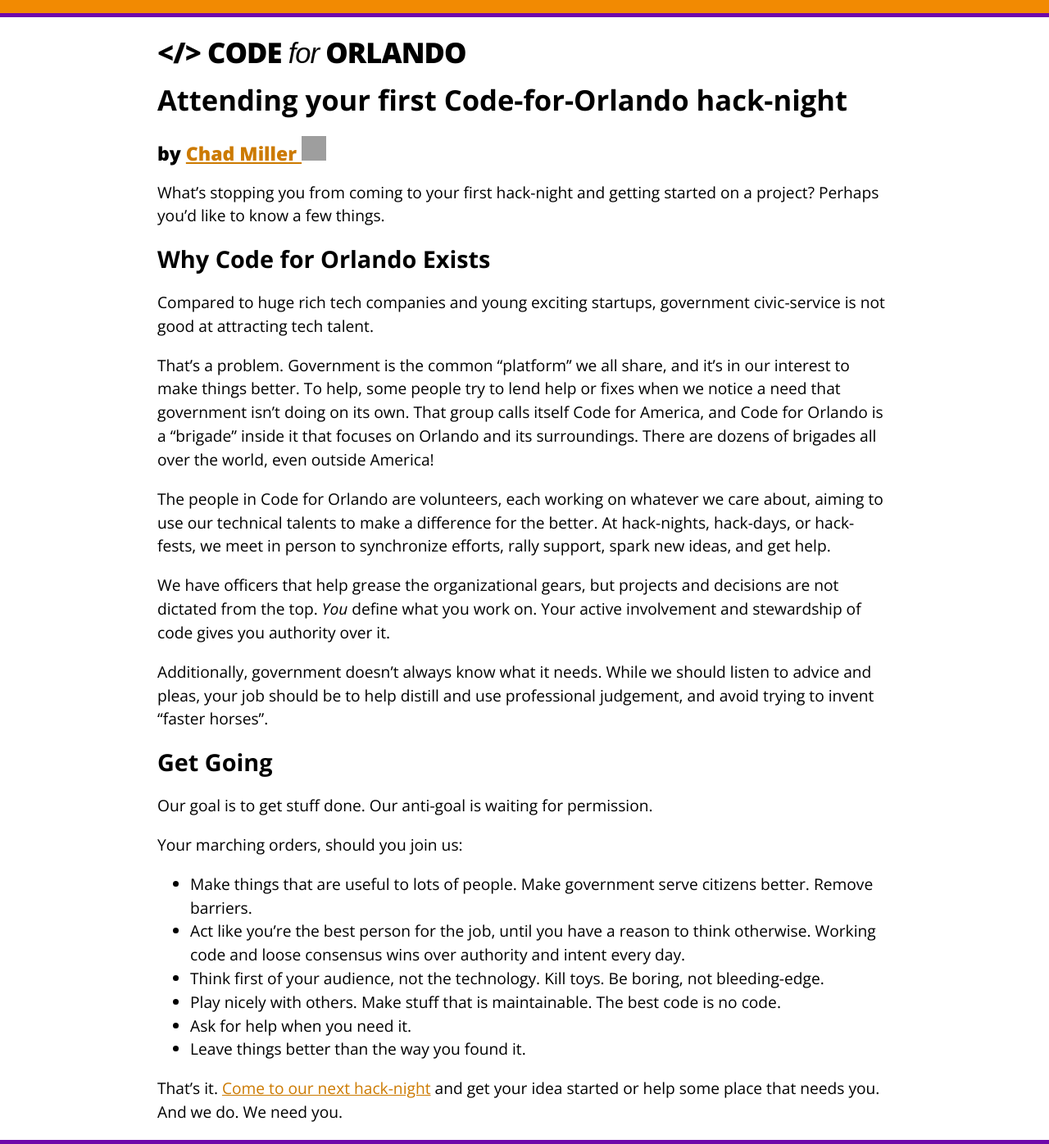
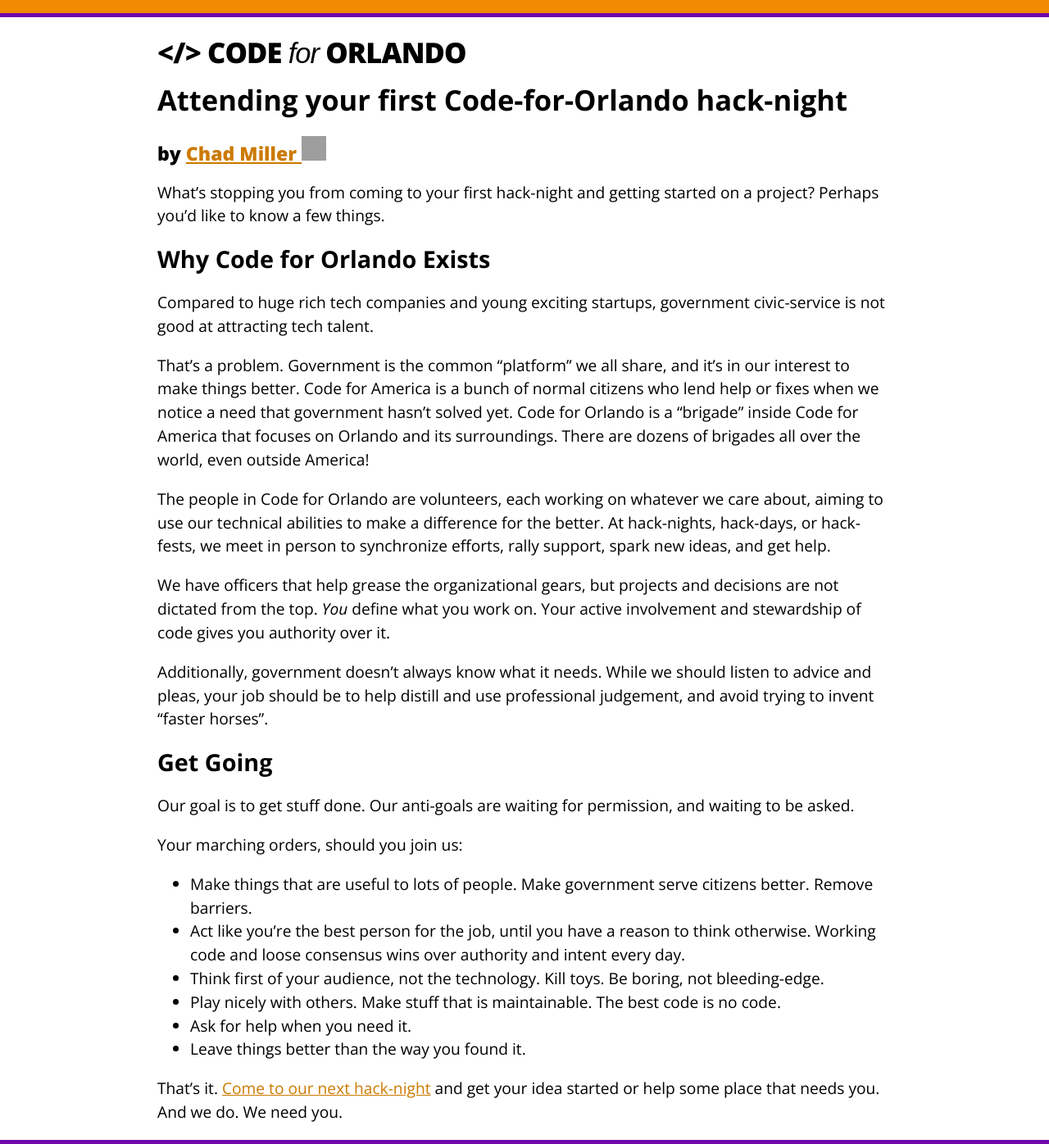
Before and after one commit to cforlando/cforlando.github.io, a Jekyll site: the page built from _posts/2016-02-01-your-first-hacknight.md, in a window 1280 px wide. Shown: the whole page at 82% size. Built offline with Jekyll 4.4.1, drawn with Linux system fonts in a browser that asks for light colours; some web fonts are replaced; grey boxes are pictures that could not be loaded.

Commit message:
Rewrite your-first-hacknight to be more clear

```diff
--- a/_posts/2016-02-01-your-first-hacknight.md
+++ b/_posts/2016-02-01-your-first-hacknight.md
@@ -12,9 +12,9 @@ Why Code for Orlando Exists
 
 Compared to huge rich tech companies and young exciting startups, government civic-service is not good at attracting tech talent.
 
-That's a problem. Government is the common "platform" we all share, and it's in our interest to make things better. To help, some people try to lend help or fixes when we notice a need that government isn't doing on its own. That group calls itself Code for America, and Code for Orlando is a "brigade" inside it that focuses on Orlando and its surroundings. There are dozens of brigades all over the world, even outside America!
+That's a problem. Government is the common "platform" we all share, and it's in our interest to make things better. Code for America is a bunch of normal citizens who lend help or fixes when we notice a need that government hasn't solved yet. Code for Orlando is a "brigade" inside Code for America that focuses on Orlando and its surroundings. There are dozens of brigades all over the world, even outside America!
 
-The people in Code for Orlando are volunteers, each working on whatever we care about, aiming to use our technical talents to make a difference for the better. At hack-nights, hack-days, or hack-fests, we meet in person to synchronize efforts, rally support, spark new ideas, and get help.
+The people in Code for Orlando are volunteers, each working on whatever we care about, aiming to use our technical abilities to make a difference for the better. At hack-nights, hack-days, or hack-fests, we meet in person to synchronize efforts, rally support, spark new ideas, and get help.
 
 We have officers that help grease the organizational gears, but projects and decisions are not dictated from the top. *You* define what you work on. Your active involvement and stewardship of code gives you authority over it.
 
@@ -23,7 +23,7 @@ Additionally, government doesn't always know what it needs. While we should list
 Get Going
 =========
 
-Our goal is to get stuff done.  Our anti-goal is waiting for permission.
+Our goal is to get stuff done.  Our anti-goals are waiting for permission, and waiting to be asked.
 
 Your marching orders, should you join us:
 
```
